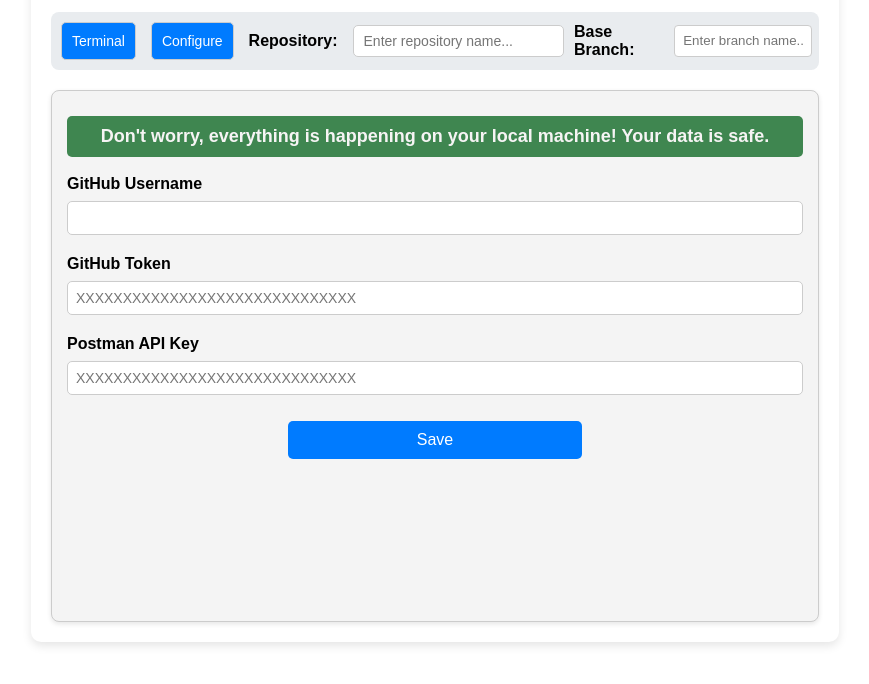
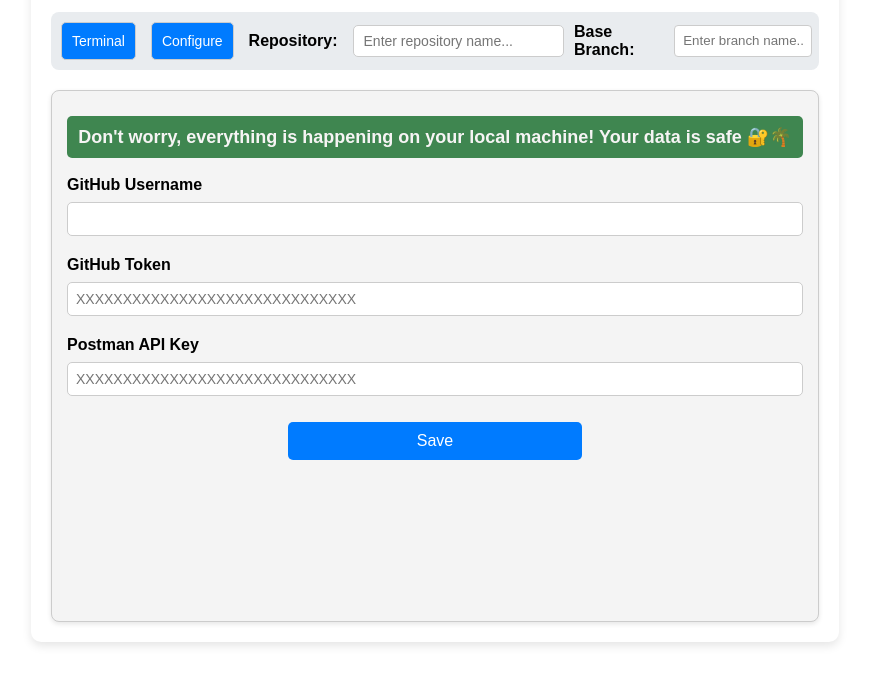
Before and after one commit to CodeUtilityBox/github-postman-sync, a plain HTML site: page app.html in a window 1280 px wide. Both pictures are taken after a click on the button "Configure". Shown: the part 106-790 px from the top of the page, without its empty margins (205-1074 px from the left). Drawn offline with Linux system fonts and the light colour scheme.

Commit message:
Update app.html

```diff
--- a/app.html
+++ b/app.html
@@ -52,7 +52,7 @@
 
             <!-- Config Section -->
             <div id="config" class="config">
-                <p class="config-message">Don't worry, everything is happening on your local machine! Your data is safe.</p>
+                <p class="config-message">Don't worry, everything is happening on your local machine! Your data is safe 🔐🌴</p>
                 <label for="github_username">GitHub Username</label>
                 <input type="text" id="github_username" placeholder="">
 
```
